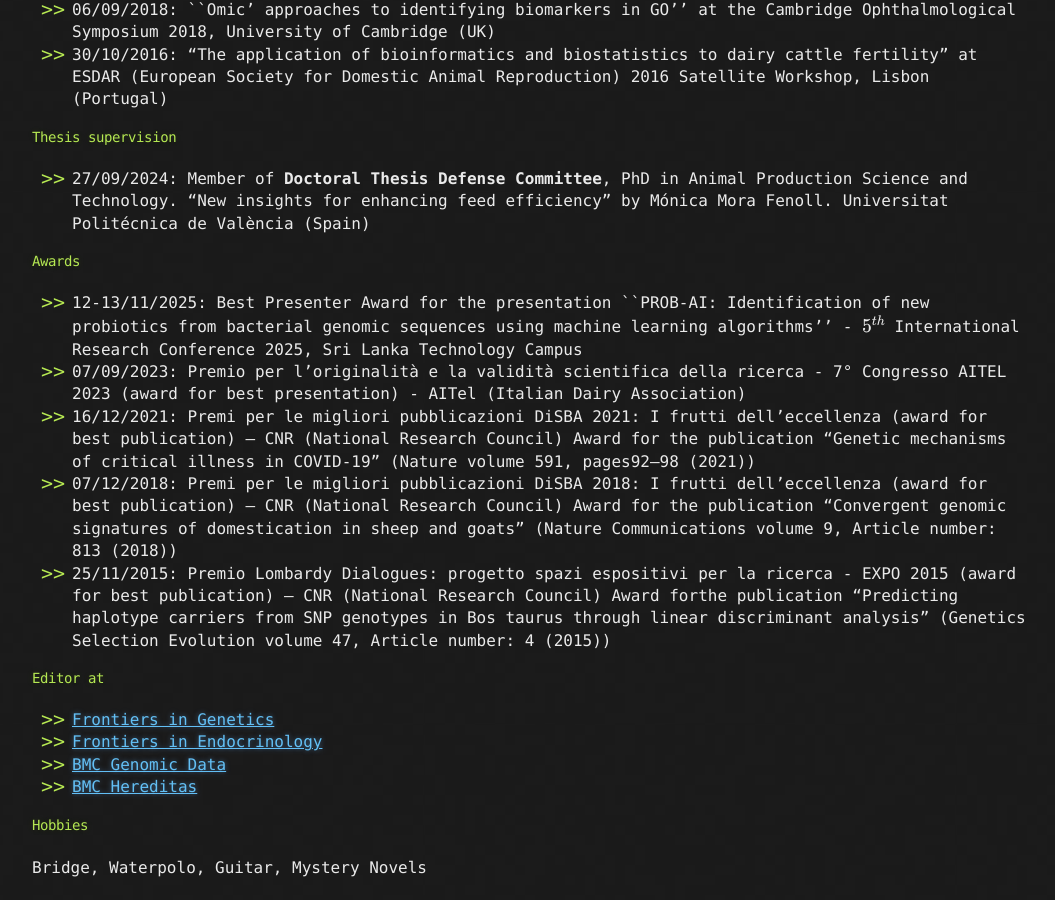
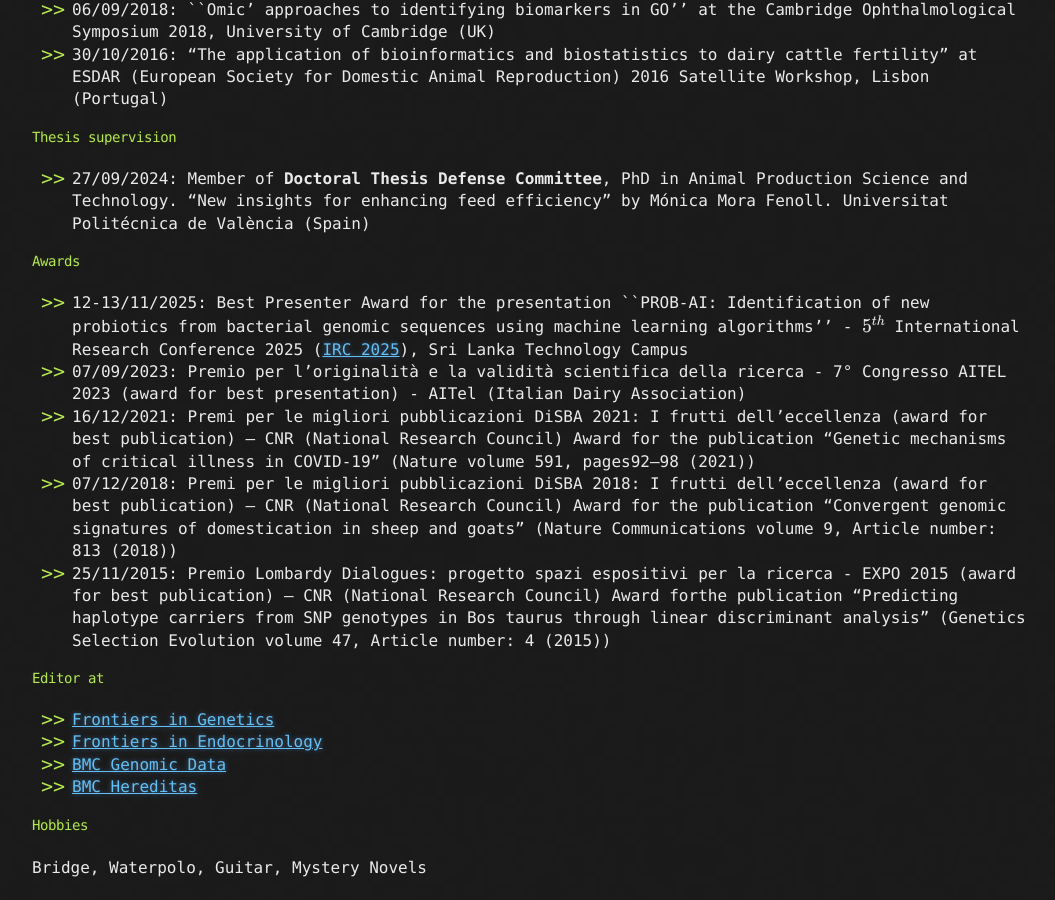
Before and after one commit to bioinformateachers/bioinformateachers.github.io, a Jekyll site: the page built from filippo.md, in a window 1280 px wide and 900 px high, scrolled down 5128 px. Shown: the whole window, without its empty margins (108-1163 px from the left). Built offline with Jekyll 4.4.1, drawn with Linux system fonts in a browser that asks for light colours; formulas are drawn with MathJax 3.

Commit message:
added: award in sri lanka

```diff
--- a/filippo.md
+++ b/filippo.md
@@ -154,7 +154,7 @@ Very smart people who I had the honor of mentoring:
 
 #### Awards
 
-- 12-13/11/2025: Best Presenter Award for the presentation ``PROB-AI: Identification of new probiotics from bacterial genomic sequences using machine learning algorithms'' - $$5^{th}$$ International Research Conference 2025, Sri Lanka Technology Campus
+- 12-13/11/2025: Best Presenter Award for the presentation ``PROB-AI: Identification of new probiotics from bacterial genomic sequences using machine learning algorithms'' - $$5^{th}$$ International Research Conference 2025 ([IRC 2025](https://irc.sltc.ac.lk/)), Sri Lanka Technology Campus
 - 07/09/2023: Premio per l'originalità e la validità scientifica della ricerca - 7° Congresso AITEL 2023 (award for best presentation) - AITel (Italian Dairy Association)
 - 16/12/2021: Premi per le migliori pubblicazioni DiSBA 2021: I frutti dell'eccellenza (award for best publication) – CNR (National Research Council) Award for the publication "Genetic mechanisms of critical illness in COVID-19" (Nature volume 591, pages92–98 (2021))
 - 07/12/2018: Premi per le migliori pubblicazioni DiSBA 2018: I frutti dell'eccellenza (award for best publication) – CNR (National Research Council) Award for the publication "Convergent genomic signatures of domestication in sheep and goats" (Nature Communications volume 9, Article number: 813 (2018))
```
